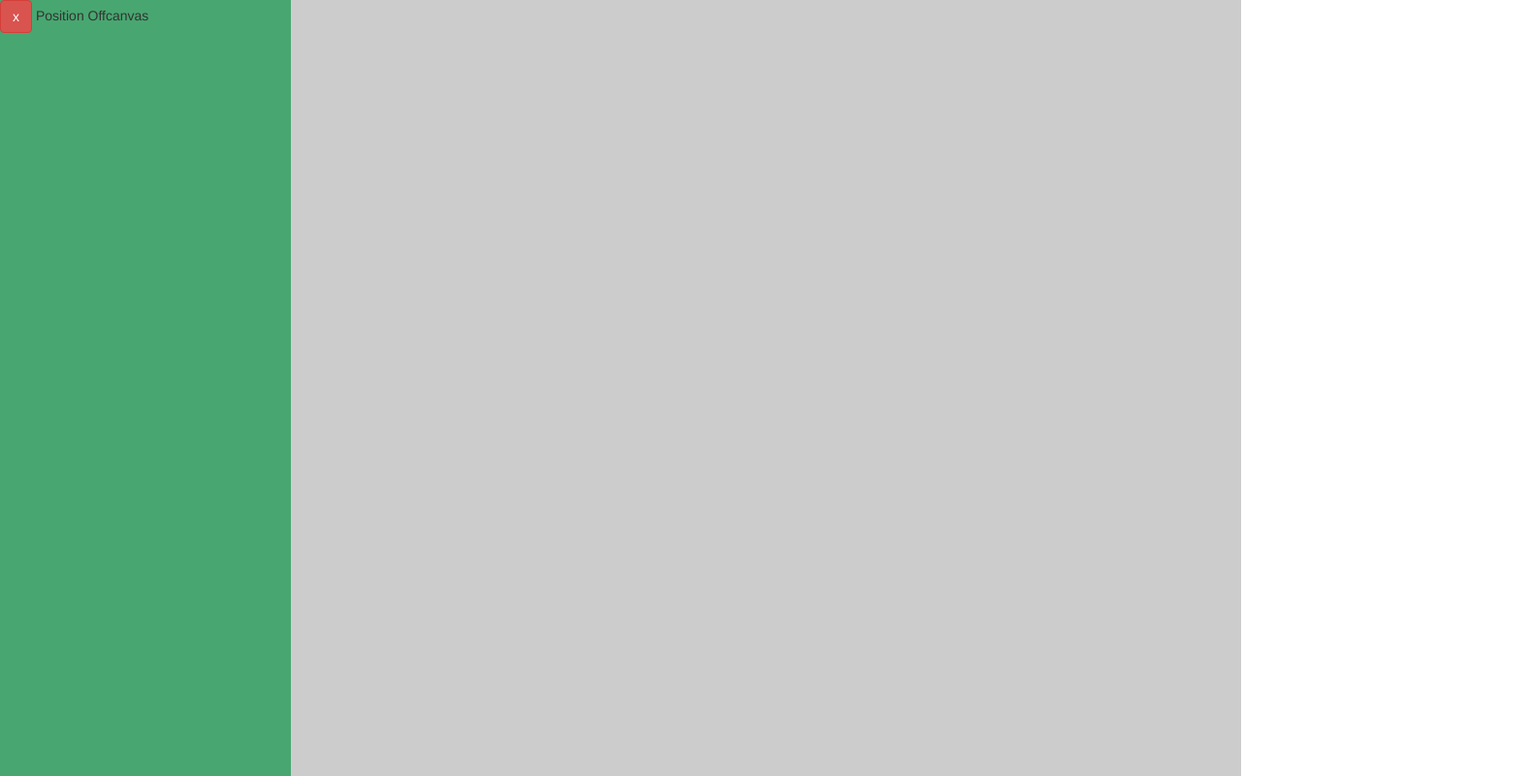
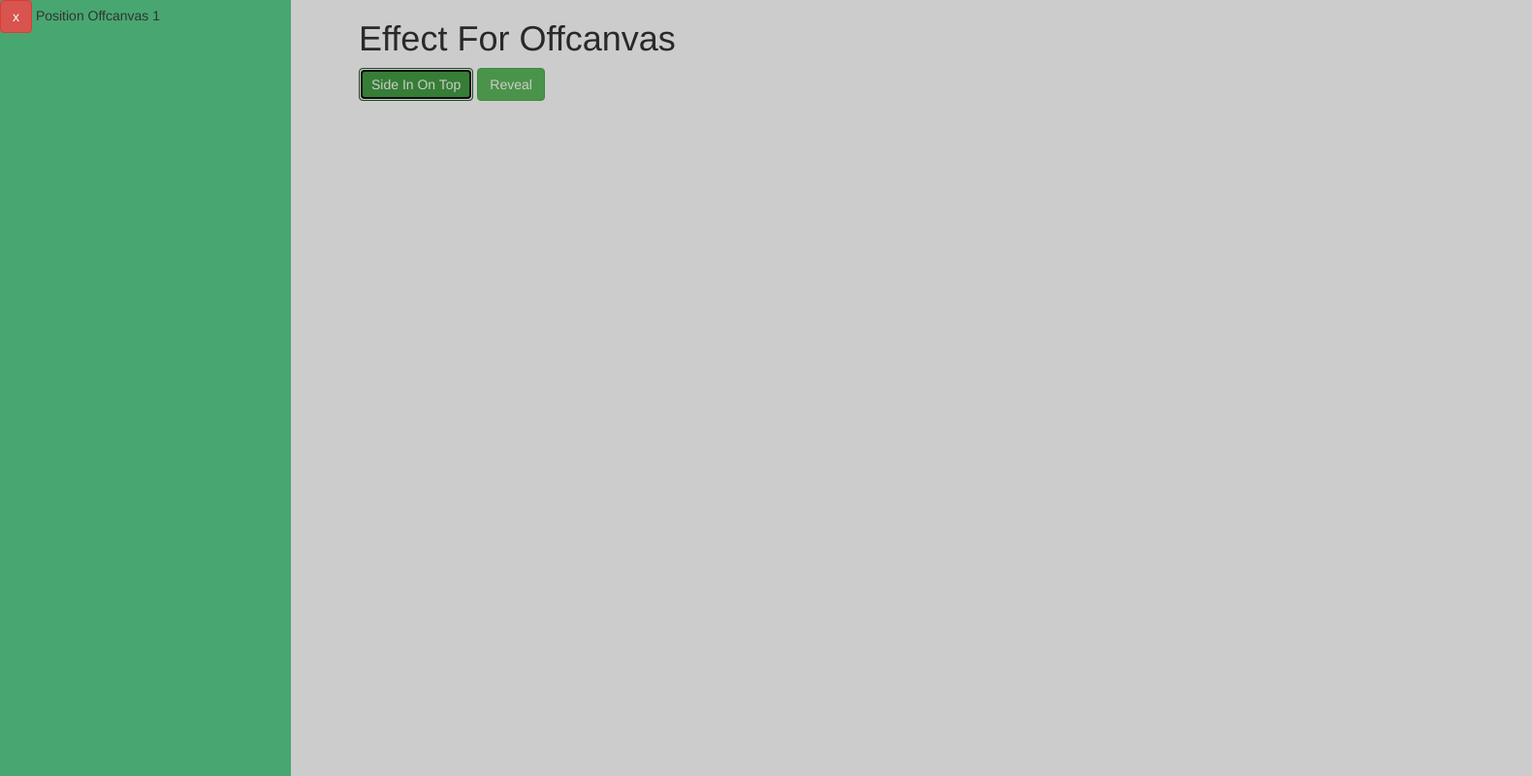
Before and after one commit to dangtienngoc/off-canvas, a website: page index.html in a window 1280 px wide. Both pictures are taken after a click on the button "Side In On Top". Shown: the whole page at 97% size, 1580 px wide, since content can reach past the window. Drawn offline with nearby package versions, Linux system fonts and the light colour scheme.

Commit message:
Effect 2

```diff
--- a/index.html
+++ b/index.html
@@ -17,20 +17,27 @@
 			<script src="https://oss.maxcdn.com/libs/respond.js/1.4.2/respond.min.js"></script>
 		<![endif]-->
 	</head>
-	<body class="effect-1">
+	<body class="effect-2">
 
 		<div class="jsn-content">
-			<div class="header">
+
+
+			<div class="s1">
+				<div class="container"><h1>Effect For Offcanvas</h1></div>
+			</div>
+
+			<div class="s2">
 				<div class="container">
-					<button class="btn-effect" type="button" data-effect="effect-1" class="btn btn-default">Side In On Top</button>
+					<button type="button" data-effect="effect-1" class="btn-effect btn btn-success">Side In On Top</button>
+					<button type="button" data-effect="effect-2" class="btn-effect btn btn-success">Reveal</button>
 				</div>
 			</div>
 		</div><!-- /jsn-content -->
 
-		<div class="jsn-off-canvas effect-1">
+		<div class="jsn-off-canvas effect-2">
 			<div class="position">
 				<button type="button" class="btn btn-danger close-menu">x</button>
-				Position Offcanvas
+				Position Offcanvas 1
 			</div>
 		</div><!-- /off-canvas -->
 
@@ -45,6 +52,7 @@
 				$('.btn-effect').click(function(){
 					effect = $(this).attr('data-effect');
 					$('body').addClass('jsn-menu-open');
+					$('body').addClass('effect');
 				});
 
 				$('.close-menu').click(function() {
--- a/scss/_effects.scss
+++ b/scss/_effects.scss
@@ -1 +1,2 @@
 @import "effect/effect-1";
+@import "effect/effect-2";
--- a/scss/_vars.scss
+++ b/scss/_vars.scss
@@ -1,8 +1,12 @@
 
 
-$brand-prefix: ".jsn-";
+$brand-prefix: ".jsn-" !default;
 
 $bg-overlap : rgba(0,0,0,0.2) !default;
 $bg-overlap-opancity: 0;
 
 $off-canvas-width: 300px !default;
+
+$off-canvas : #{$brand-prefix}off-canvas !default;
+$content    : #{$brand-prefix}content !default;
+$open       : #{$brand-prefix}menu-open !default;
--- /dev/null
+++ b/scss/effect/_effect-2.scss
@@ -0,0 +1,30 @@
+
+
+.effect-2 {
+	#{$off-canvas} {
+		z-index: 1;
+		&:after {
+			display: none;
+		}
+	}
+
+	&#{$off-canvas} {
+		@include transition(transform 0.5s);
+	}
+
+	&#{$open} {
+		overflow: hidden;
+		#{$content} {
+			@include transition(transform 0.5s);
+			@include translate3d($off-canvas-width, 0, 0);
+		}
+
+		#{$off-canvas} {
+			visibility: visible;
+		}
+
+	}
+
+
+
+}
```
Also changed, not shown: css/off-canvas.css, 1 other file.
